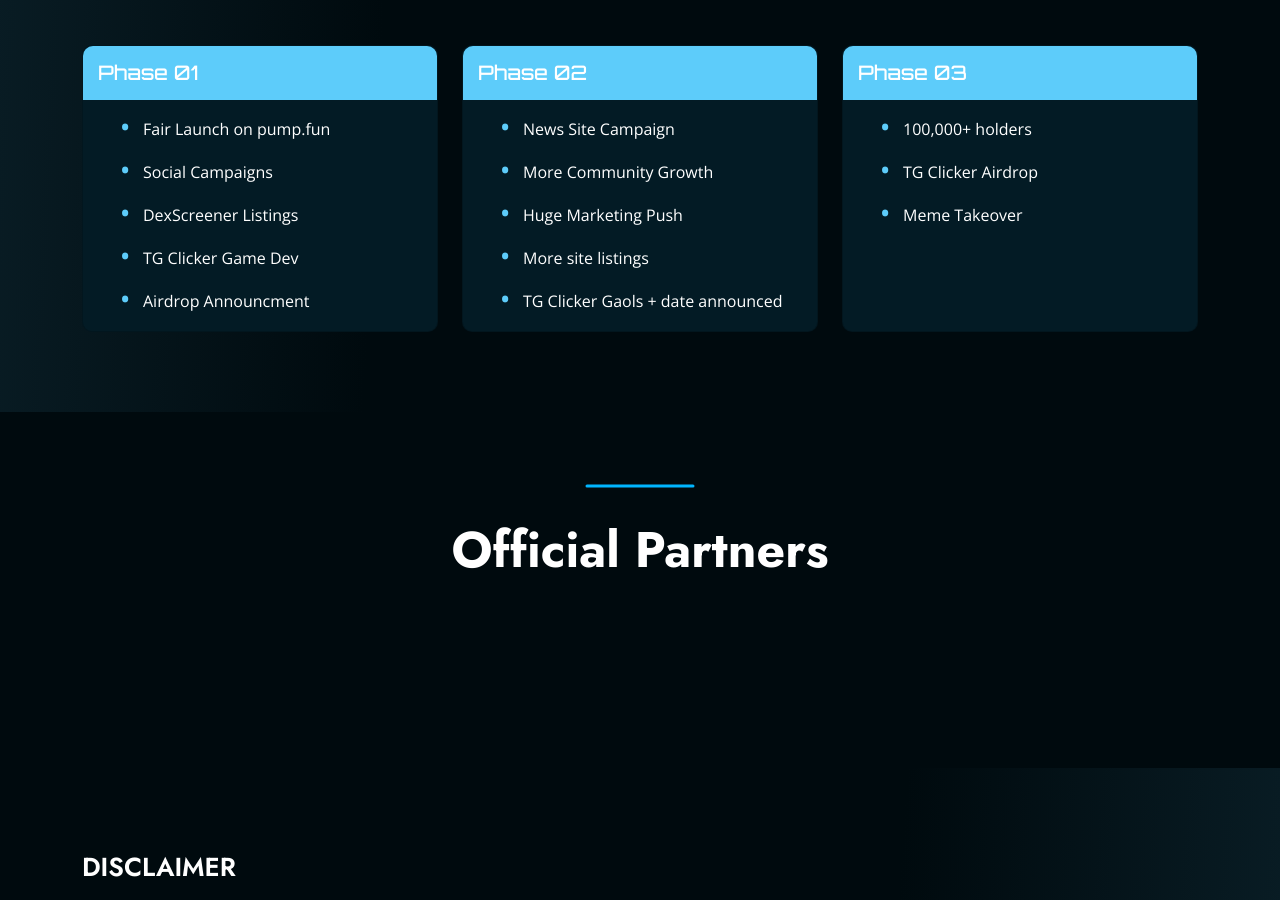
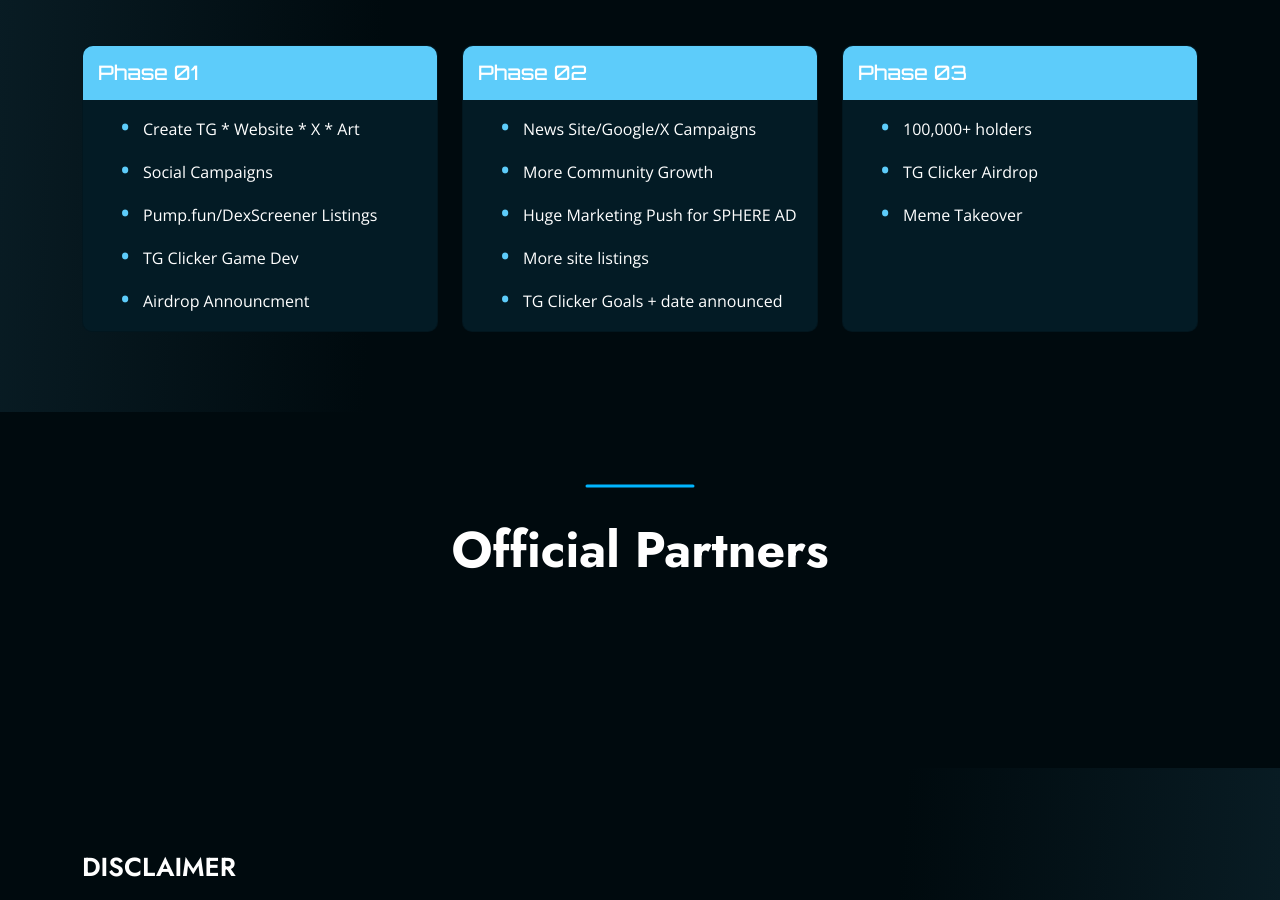
Before and after one commit to MasterDawa/MMF, a plain HTML site: page index.html in a window 1280 px wide. Shown: the part 2237-3137 px from the top of the page. Drawn offline with nearby package versions, Linux system fonts and the light colour scheme.

Commit message:
Update index.html

```diff
--- a/index.html
+++ b/index.html
@@ -269,9 +269,9 @@
               <h5 class="card-title font-family-orbitron-normal ">Phase 01</h5>
               <div class="card-body">
                 <ul>
-                  <li>Fair Launch on pump.fun</li>
+                  <li>Create TG * Website * X * Art</li>
                   <li>Social Campaigns</li>
-                  <li>DexScreener Listings</li>
+                  <li>Pump.fun/DexScreener Listings</li>
                   <li>TG Clicker Game Dev</li>
                   <li>Airdrop Announcment</li>
                 </ul>
@@ -284,11 +284,11 @@
               <h5 class="card-title font-family-orbitron-normal ">Phase 02</h5>
               <div class="card-body">
                 <ul>
-                  <li>News Site Campaign</li>
+                  <li>News Site/Google/X Campaigns</li>
                   <li>More Community Growth</li>
-                  <li>Huge Marketing Push</li>
+                  <li>Huge Marketing Push for SPHERE AD</li>
                   <li>More site listings</li>
-                  <li>TG Clicker Gaols + date announced</li>
+                  <li>TG Clicker Goals + date announced</li>
                 </ul>
               </div>
             </div>
```
